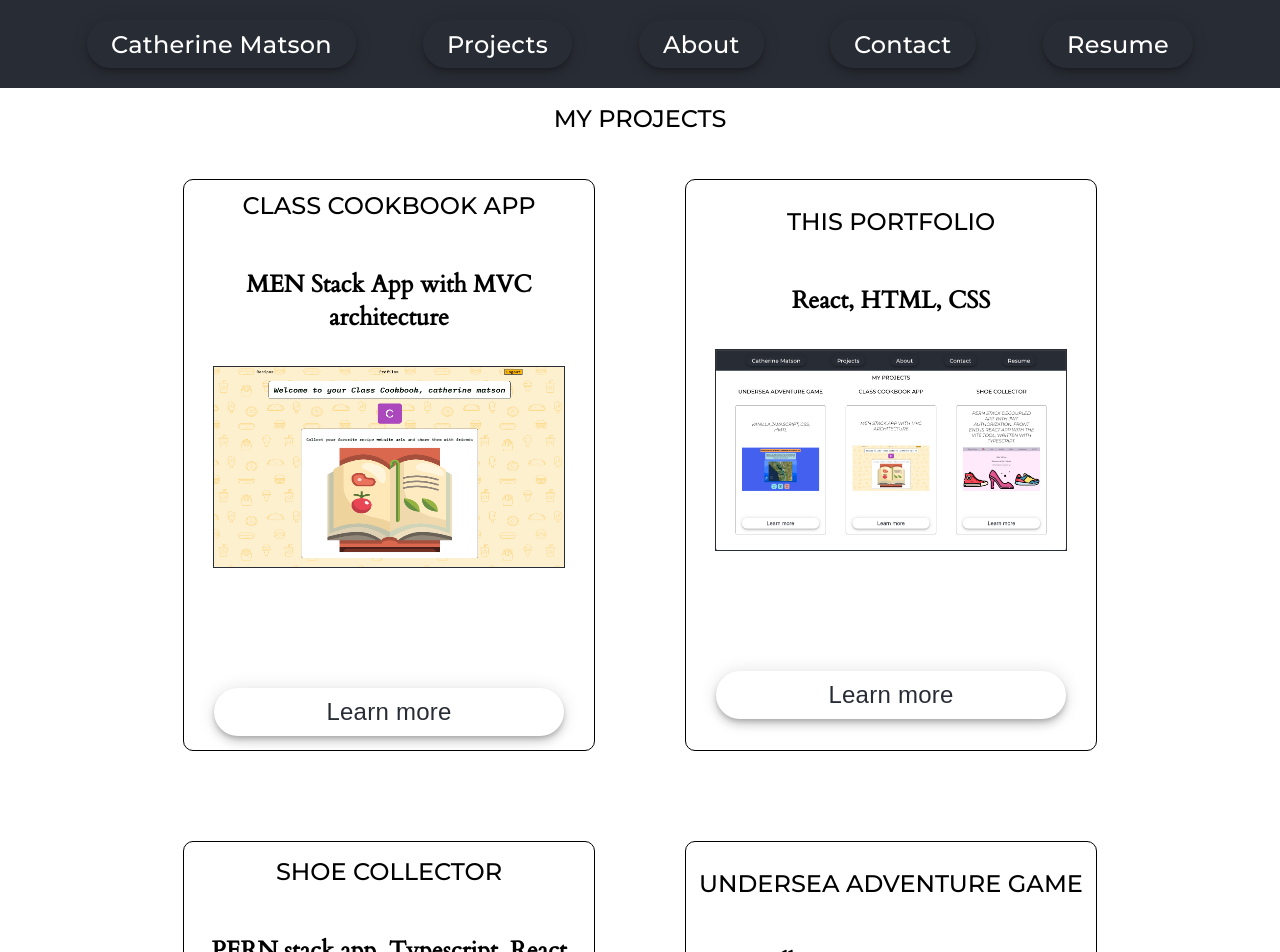
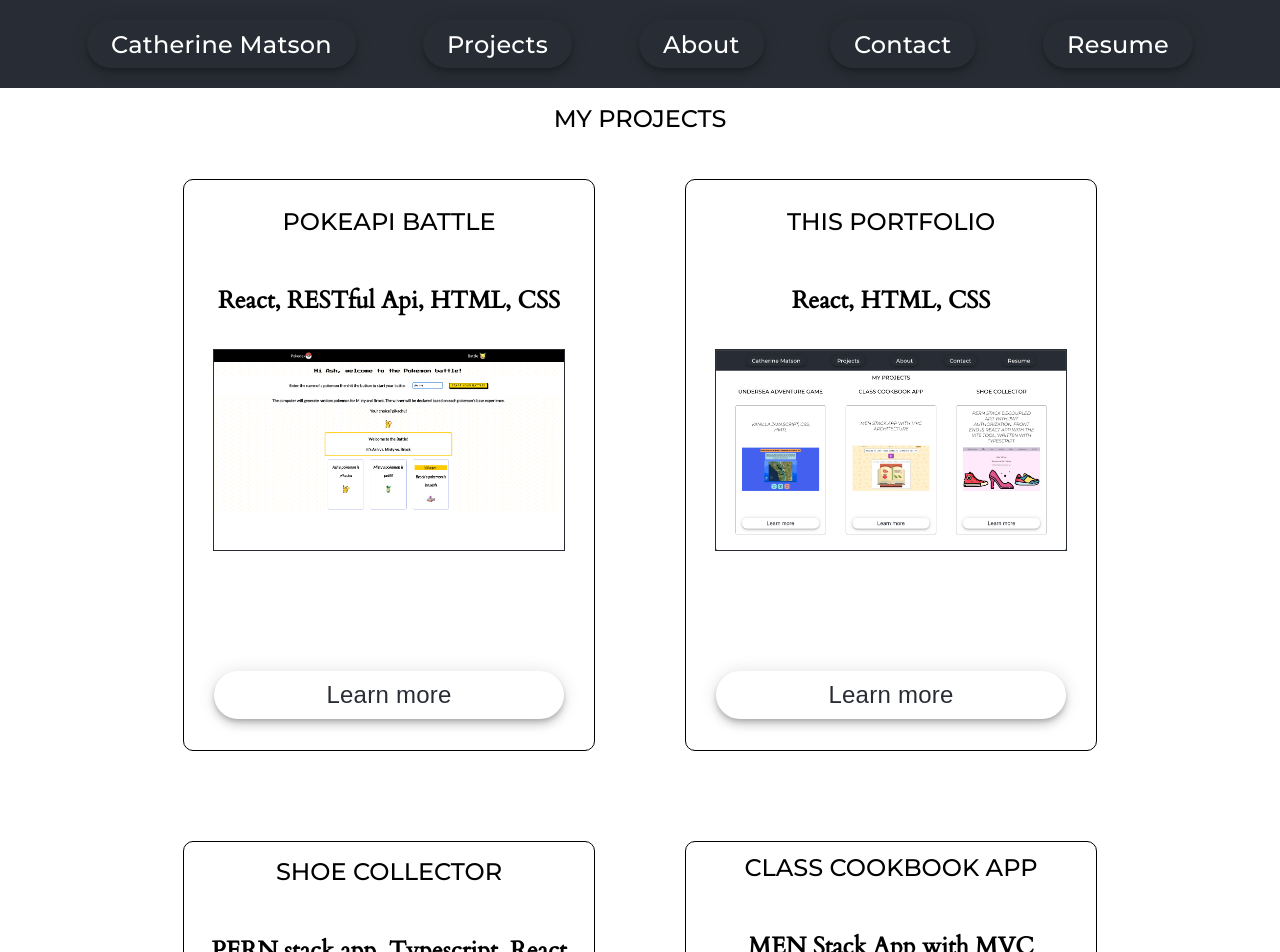
Before and after one commit to CCMatson/catherine-portfolio, a React (Create React App) app: page /projects in a window 1280 px wide. Shown: the top 952 px of the page. Built offline with nearby package versions, Linux system fonts and the light colour scheme; a web font is replaced by a local one.

Commit message:
add pokeApi project

```diff
--- a/src/App.css
+++ b/src/App.css
@@ -21,7 +21,7 @@ body {
 
 .navBar {
   background-color: #282c34;
-  color: #072ac8;
+  /* color: #072ac8; */
   padding: 20px;
   display: flex;
   flex-direction: column;
--- a/src/data/projects.js
+++ b/src/data/projects.js
@@ -1,11 +1,11 @@
 const myProjects = [
   {
-    title: 'Class Cookbook App',
-    technology: "MEN Stack App with MVC architecture",
-    description: '"Class Cookbook" is modern update on the old-fashioned community cookbook. This app is a link collector inspired by Pinterest. Logged in users can add recipe url links to the app, edit and delete recipes, and review other users contributions. This app was created using MEN stack, with database storage supported by mongoose and MongoDB.',
-    image: '/CookBook.png',
-    repositoryLink: 'https://github.com/CCMatson/recipe-collector',
-    deploymentLink: 'https://recipe-collector.fly.dev/'
+    title: 'PokeApi Battle',
+    technology: "React, RESTful Api, HTML, CSS",
+    description: "This React app consumes all of it's data from a RESTful API interface. Users can choose a pokemon and battle against two computer generated opponents. Users can review a comprehensive list of pokemon, and learn specific details about their game play.",
+    image: '/PokiApi.png',
+    repositoryLink: 'https://github.com/CCMatson/pokeapi-react-practice',
+    deploymentLink: 'https://pokeapi-game.netlify.app/'
   },
   {
     title: 'This Portfolio',
@@ -24,12 +24,12 @@ const myProjects = [
     deploymentLink: 'https://shoe-collector.netlify.app/'
   },
   {
-    title: "Undersea Adventure Game",
-    technology: "Vanilla Javascript, CSS, HMTL",
-    description: "A Choose-Your-Own-Adventure style game built to utilize array indexing to advance the story based on the user's choices.",
-    image: '/CYOA.png',
-    repositoryLink: 'https://github.com/CCMatson/choose-your-own-adventure.git',
-    deploymentLink: 'https://ccmatson-choose-your-own-adventure.netlify.app/',
+    title: 'Class Cookbook App',
+    technology: "MEN Stack App with MVC architecture",
+    description: '"Class Cookbook" is modern update on the old-fashioned community cookbook. This app is a link collector inspired by Pinterest. Logged in users can add recipe url links to the app, edit and delete recipes, and review other users contributions. This app was created using MEN stack, with database storage supported by mongoose and MongoDB.',
+    image: '/CookBook.png',
+    repositoryLink: 'https://github.com/CCMatson/recipe-collector',
+    deploymentLink: 'https://recipe-collector.fly.dev/'
   },
   {
     title: 'Fortune Teller App',
@@ -38,7 +38,15 @@ const myProjects = [
     image: '/CosmicCueLanding.png',
     repositoryLink: 'https://github.com/CCMatson/cosmic-cue-front-end',
     deploymentLink: 'https://main--cosmic-cue.netlify.app/'
-  }
+  },
+  {
+    title: "Undersea Adventure Game",
+    technology: "Vanilla Javascript, CSS, HMTL",
+    description: "A Choose-Your-Own-Adventure style game built to utilize array indexing to advance the story based on the user's choices.",
+    image: '/CYOA.png',
+    repositoryLink: 'https://github.com/CCMatson/choose-your-own-adventure.git',
+    deploymentLink: 'https://ccmatson-choose-your-own-adventure.netlify.app/',
+  },
 ]
 
 export default myProjects;
--- a/src/styles/about.css
+++ b/src/styles/about.css
@@ -11,7 +11,7 @@ align-items: center;
 justify-content: center;
 text-align: center;
 width: 50%;
-padding: 20px;
+padding: 70px;
 }
 
 h2{
@@ -23,7 +23,7 @@ h2{
   display: flex;
   flex-wrap: wrap;
   width: 50%;
-  padding: 20px;
+  padding: 50px;
 }
 
 .icons{
--- a/src/styles/contact.css
+++ b/src/styles/contact.css
@@ -21,7 +21,7 @@ width: 50%;
 }
 
 .contact-one a:hover{
-  color: black;
+  color: #072ac8;
   background-color: #fff;
 }
 .contact-two{
```
Also changed, not shown: public/PokiApi.png (added).
